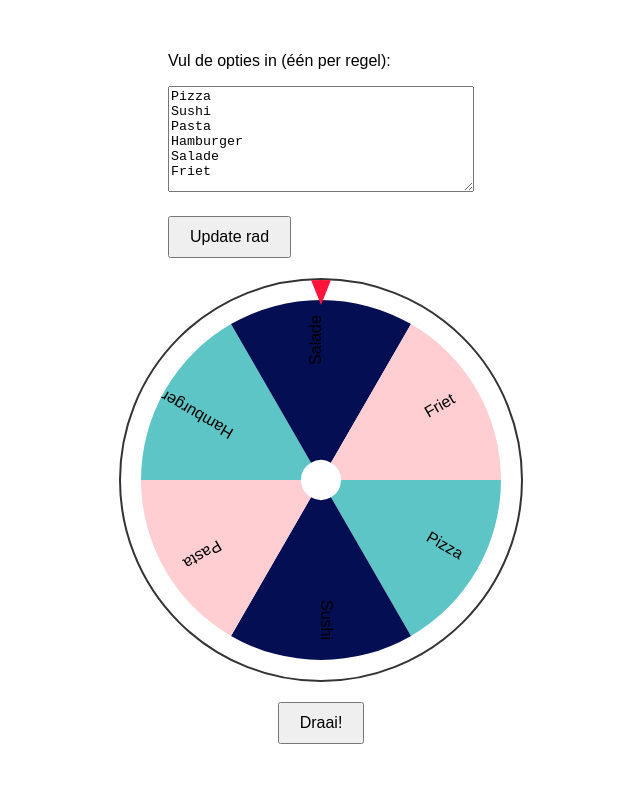
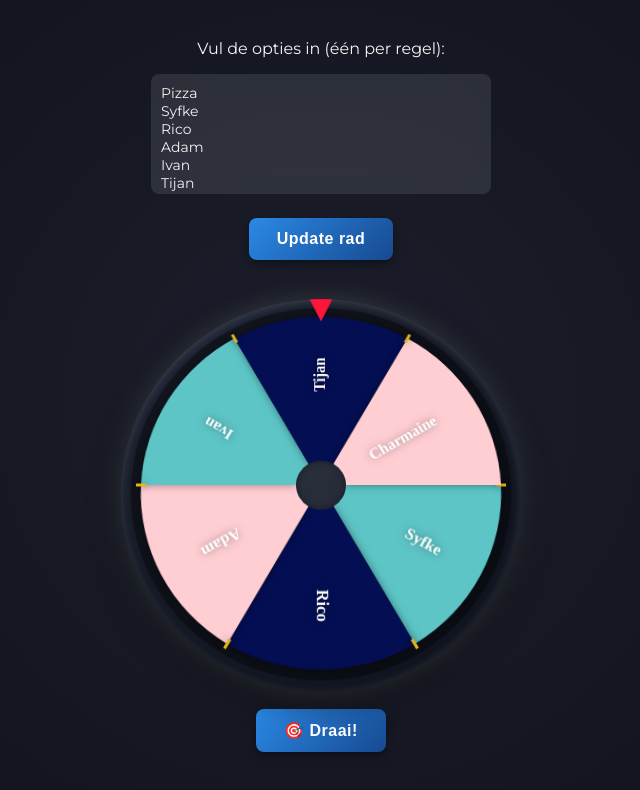
Before and after one commit to INNSO-JK/draaiend-rad, a plain HTML site: page index.html in a window 1280 px wide. Shown: the whole page, without its empty margins (319-959 px from the left). Drawn offline with Linux system fonts and the light colour scheme.

Commit message:
Update index.html

```diff
--- a/index.html
+++ b/index.html
@@ -2,39 +2,104 @@
 <html lang="nl">
 <head>
   <meta charset="UTF-8">
-  <title>Draaiend Rad</title>
+  <title>Draaiend Rad 3D Premium</title>
+  <link href="https://fonts.googleapis.com/css2?family=Montserrat:wght@400;600;700&display=swap" rel="stylesheet">
   <style>
     body {
-      font-family: Arial, sans-serif;
+      font-family: 'Montserrat', sans-serif;
       display: flex;
       flex-direction: column;
       align-items: center;
       justify-content: center;
       height: 100vh;
       margin: 0;
+      background: radial-gradient(circle at center, #1c1f2b 0%, #0e111a 100%);
+      color: #f4f4f4;
+      overflow: hidden;
+    }
+    .wheel-container {
+      perspective: 800px;
+      transform-style: preserve-3d;
+      position: relative;
     }
     canvas {
-      border: 2px solid #333;
       border-radius: 50%;
+      box-shadow:
+        0 0 25px rgba(255, 255, 255, 0.15),
+        0 8px 30px rgba(0, 0, 0, 0.6),
+        inset 0 3px 10px rgba(255,255,255,0.15);
+      background: radial-gradient(circle at 30% 30%, #202636, #0c0f18);
+      transform: rotateX(12deg);
+      transition: transform 0.3s ease;
+    }
+    canvas.spinning {
+      animation: tilt 0.8s infinite ease-in-out alternate;
+    }
+    @keyframes tilt {
+      0% { transform: rotateX(10deg) rotateZ(0deg); }
+      100% { transform: rotateX(14deg) rotateZ(0deg); }
     }
     button {
       margin-top: 20px;
-      padding: 10px 20px;
+      padding: 12px 28px;
       font-size: 16px;
       cursor: pointer;
+      border: none;
+      border-radius: 8px;
+      background: linear-gradient(135deg, #2b89e6, #174a91);
+      color: white;
+      font-weight: 600;
+      letter-spacing: 0.5px;
+      box-shadow: 0 4px 10px rgba(0,0,0,0.4);
+      transition: all 0.2s ease;
+    }
+    button:hover {
+      background: linear-gradient(135deg, #3aa0ff, #1f5cc0);
+      transform: translateY(-2px);
     }
     #winner {
-      margin-top: 20px;
-      font-size: 20px;
-      font-weight: bold;
-      color: darkgreen;
+      margin-top: 25px;
+      font-size: 22px;
+      font-weight: 700;
+      color: #38ef7d;
+      text-shadow: 0 0 10px rgba(56,239,125,0.5);
     }
     #options {
-      margin-bottom: 20px;
+      margin-bottom: 25px;
+      text-align: center;
     }
     textarea {
-      width: 300px;
+      width: 320px;
       height: 100px;
+      border-radius: 8px;
+      border: none;
+      padding: 10px;
+      font-family: 'Montserrat', sans-serif;
+      font-size: 14px;
+      background: rgba(255,255,255,0.1);
+      color: #f4f4f4;
+      backdrop-filter: blur(6px);
+      resize: none;
+    }
+    textarea:focus {
+      outline: 2px solid #2b89e6;
+    }
+
+    /* Conische spotlight (zaklamp effect) */
+    .spotlight {
+      position: absolute;
+      top: -200px;
+      right: -200px;
+      width: 600px;
+      height: 600px;
+      background: radial-gradient(circle at 100px 100px, rgba(255,255,210,0.9) 0%, rgba(255,255,160,0.5) 20%, rgba(255,255,100,0.2) 45%, transparent 75%);
+      clip-path: polygon(90% 0%, 100% 0%, 55% 100%, 35% 100%);
+      opacity: 0;
+      filter: blur(2px);
+      transform: rotate(25deg);
+      transition: opacity 0.4s ease;
+      pointer-events: none;
+      mix-blend-mode: screen;
     }
   </style>
 </head>
@@ -42,16 +107,21 @@
   <div id="options">
     <p>Vul de opties in (één per regel):</p>
     <textarea id="inputOptions">Pizza
-Sushi
-Pasta
-Hamburger
-Salade
-Friet</textarea><br>
+Syfke
+Rico
+Adam
+Ivan
+Tijan
+Charmaine</textarea><br>
     <button onclick="updateOptions()">Update rad</button>
   </div>
 
-  <canvas id="wheel" width="400" height="400"></canvas>
-  <button onclick="spin()">Draai!</button>
+  <div class="wheel-container">
+    <canvas id="wheel" width="400" height="400"></canvas>
+    <div id="spotlight" class="spotlight"></div>
+  </div>
+
+  <button onclick="spin()">🎯 Draai!</button>
   <div id="winner"></div>
 
   <audio id="tickSound" src="https://actions.google.com/sounds/v1/cartoon/wood_plank_flicks.ogg"></audio>
@@ -60,7 +130,8 @@ Friet</textarea><br>
     const canvas = document.getElementById("wheel");
     const ctx = canvas.getContext("2d");
     const tickSound = document.getElementById("tickSound");
-    let options = ["Pizza", "Sushi", "Pasta", "Hamburger", "Salade", "Friet"];
+    const spotlight = document.getElementById("spotlight");
+    let options = ["Syfke", "Rico", "Adam", "Ivan", "Tijan", "Charmaine"];
     let startAngle = 0;
     let arc = Math.PI * 2 / options.length;
     let spinTimeout = null;
@@ -71,41 +142,59 @@ Friet</textarea><br>
 
     function drawRouletteWheel() {
       const outsideRadius = 180;
-      const textRadius = 140;
-      const insideRadius = 20;
+      const textRadius = 135;
+      const insideRadius = 25;
 
       ctx.clearRect(0, 0, 400, 400);
+      ctx.save();
+      ctx.translate(200, 200);
 
-      ctx.strokeStyle = "black";
-      ctx.lineWidth = 2;
-      ctx.font = '16px Arial';
+      const gradient = ctx.createRadialGradient(0, 0, 60, 0, 0, 180);
+      gradient.addColorStop(0, "#ffffff10");
+      gradient.addColorStop(1, "#00000060");
+      ctx.fillStyle = gradient;
+      ctx.beginPath();
+      ctx.arc(0, 0, outsideRadius + 10, 0, 2 * Math.PI);
+      ctx.fill();
 
       const colors = ["#5DC5C6", "#030E53", "#FFCED3"];
+      ctx.font = 'bold 16px Montserrat';
+      ctx.textBaseline = "middle";
 
       for (let i = 0; i < options.length; i++) {
         let angle = startAngle + i * arc;
         ctx.fillStyle = colors[i % colors.length];
 
         ctx.beginPath();
-        ctx.arc(200, 200, outsideRadius, angle, angle + arc, false);
-        ctx.arc(200, 200, insideRadius, angle + arc, angle, true);
+        ctx.arc(0, 0, outsideRadius, angle, angle + arc, false);
+        ctx.arc(0, 0, insideRadius, angle + arc, angle, true);
+        ctx.shadowColor = "rgba(0,0,0,0.4)";
+        ctx.shadowBlur = 8;
         ctx.fill();
+
         ctx.save();
+        ctx.fillStyle = "#fff";
+        ctx.rotate(angle + arc / 2);
+        ctx.textAlign = "right";
+        ctx.fillText(options[i], textRadius, 0);
+        ctx.restore();
 
-        ctx.fillStyle = "black";
-        ctx.translate(200 + Math.cos(angle + arc / 2) * textRadius,
-                      200 + Math.sin(angle + arc / 2) * textRadius);
-        ctx.rotate(angle + arc / 2);
-        let text = options[i];
-        ctx.fillText(text, -ctx.measureText(text).width / 2, 0);
+        ctx.save();
+        ctx.rotate(angle);
+        ctx.beginPath();
+        ctx.strokeStyle = "#E2B714";
+        ctx.lineWidth = 3;
+        ctx.moveTo(outsideRadius - 5, 0);
+        ctx.lineTo(outsideRadius + 5, 0);
+        ctx.stroke();
         ctx.restore();
       }
 
-      // Pijl
+      ctx.restore();
       ctx.fillStyle = "#FF143C";
       ctx.beginPath();
-      ctx.moveTo(200 - 10, 200 - (outsideRadius + 20));
-      ctx.lineTo(200 + 10, 200 - (outsideRadius + 20));
+      ctx.moveTo(200 - 12, 200 - (outsideRadius + 20));
+      ctx.lineTo(200 + 12, 200 - (outsideRadius + 20));
       ctx.lineTo(200, 200 - (outsideRadius - 5));
       ctx.closePath();
       ctx.fill();
@@ -114,14 +203,18 @@ Friet</textarea><br>
     function rotateWheel() {
       spinTime += 30;
       if (spinTime >= spinTimeTotal) {
+        canvas.classList.remove("spinning");
         stopRotateWheel();
         return;
       }
+      if (!canvas.classList.contains("spinning")) {
+        canvas.classList.add("spinning");
+      }
+
       let spinAngle = spinAngleStart - easeOut(spinTime, 0, spinAngleStart, spinTimeTotal);
       startAngle += (spinAngle * Math.PI / 180);
       drawRouletteWheel();
 
-      // Speel tikkend geluid bij het passeren van een vak
       let degrees = startAngle * 180 / Math.PI + 90;
       let arcd = arc * 180 / Math.PI;
       let index = Math.floor((360 - (degrees % 360)) / arcd);
@@ -139,11 +232,22 @@ Friet</textarea><br>
       let degrees = startAngle * 180 / Math.PI + 90;
       let arcd = arc * 180 / Math.PI;
       let index = Math.floor((360 - (degrees % 360)) / arcd);
-      ctx.save();
-      ctx.font = 'bold 24px Arial';
       let text = options[index];
+
+      // Spotlight gericht op het winnende vlak
+      const angle = startAngle + index * arc + arc / 2;
+      const x = 200 + Math.cos(angle) * 80;
+      const y = 200 + Math.sin(angle) * 80;
+
+      spotlight.style.transform = `rotate(25deg) translate(${x / 3}px, ${y / 3}px)`;
+      spotlight.style.opacity = "1";
+
+      // Sneller tonen en verdwijnen
+      setTimeout(() => {
+        spotlight.style.opacity = "0";
+      }, 1600);
+
       document.getElementById("winner").innerText = "🎉 Het rad stopt op: " + text;
-      ctx.restore();
     }
 
     function easeOut(t, b, c, d) {
@@ -153,10 +257,11 @@ Friet</textarea><br>
     }
 
     function spin() {
+      spotlight.style.opacity = "0";
+      document.getElementById("winner").innerText = "";
       spinAngleStart = Math.random() * 10 + 10;
       spinTime = 0;
-      // Laat het rad ongeveer 2x zo lang draaien
-      spinTimeTotal = Math.random() * 6000 + 8000;
+      spinTimeTotal = Math.random() * 12000 + 16000; // 2x zo lang draaien
       rotateWheel();
     }
 
```
